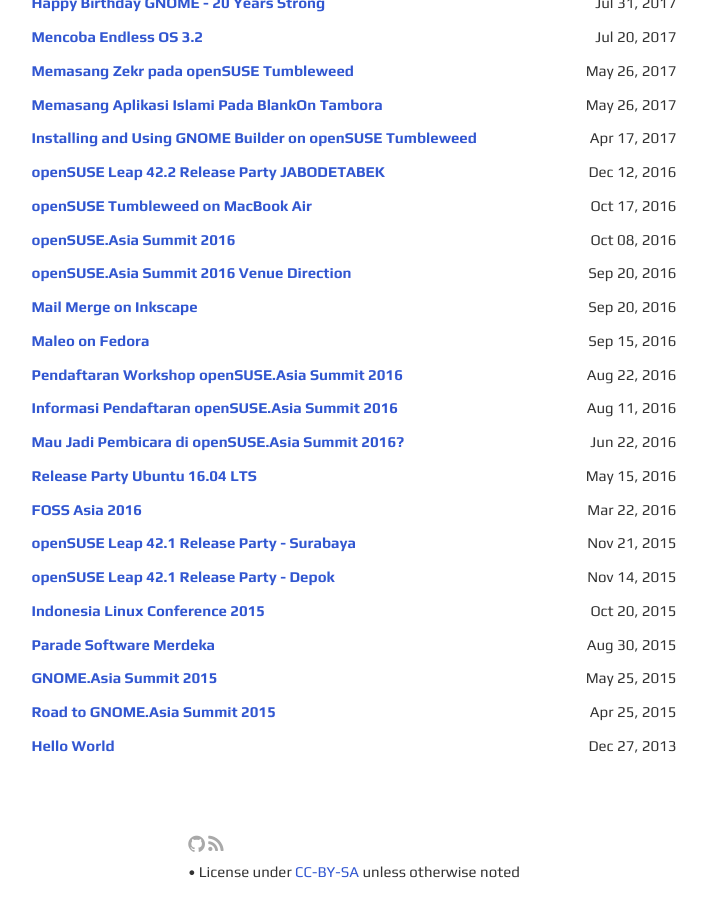
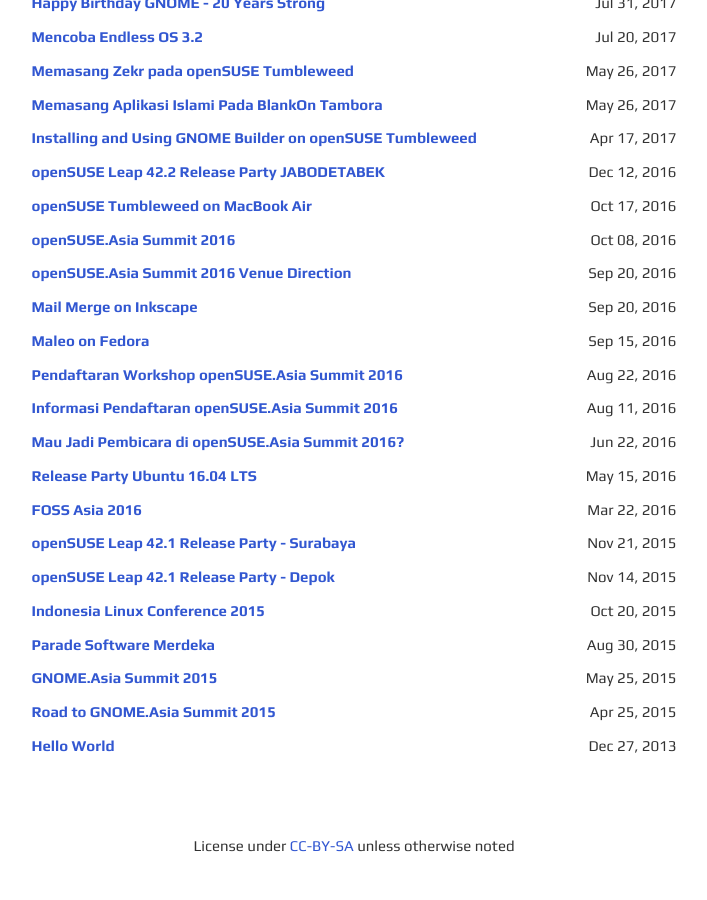
Before and after one commit to cho2/cho2.github.io, a Jekyll site: the page built from index.html, in a window 1280 px wide and 900 px high, scrolled down 4490 px. Shown: the whole window, without its empty margins (286-993 px from the left). Built offline with Jekyll 4.4.1, drawn with Linux system fonts in a browser that asks for light colours; after the commit the page ends 5364 px from its top, so only the background shows below that.

Commit message:
Disable social icons on footer

```diff
--- a/_layouts/default.html
+++ b/_layouts/default.html
@@ -63,11 +63,11 @@ layout: compress
 
 <footer class="social-footer">
   <div class="social-footer-icons">
-    <a href="https://github.com/cho2" title="Github" target="_blank"
+    <!--a href="https://github.com/cho2" title="Github" target="_blank"
       rel="noopener noreferrer"><i class="fa fa-github" aria-hidden="true"></i></a>
     <a href="{{site.url}}{{ site.baseurl }}/atom.xml" title="Feed RSS" target="_blank" rel="noopener noreferrer"><i
-        class="fa fa-rss" aria-hidden="true"></i></a>
-    <p>• License under <a href="https://creativecommons.org/licenses/by-sa/">CC-BY-SA</a> unless otherwise noted</p>
+        class="fa fa-rss" aria-hidden="true"></i></a-->
+    <p>License under <a href="https://creativecommons.org/licenses/by-sa/">CC-BY-SA</a> unless otherwise noted</p>
   </div>
 </footer>
 
```
